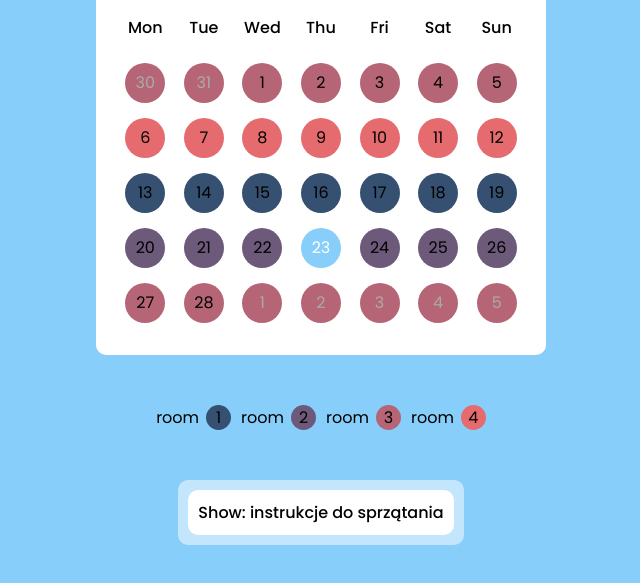
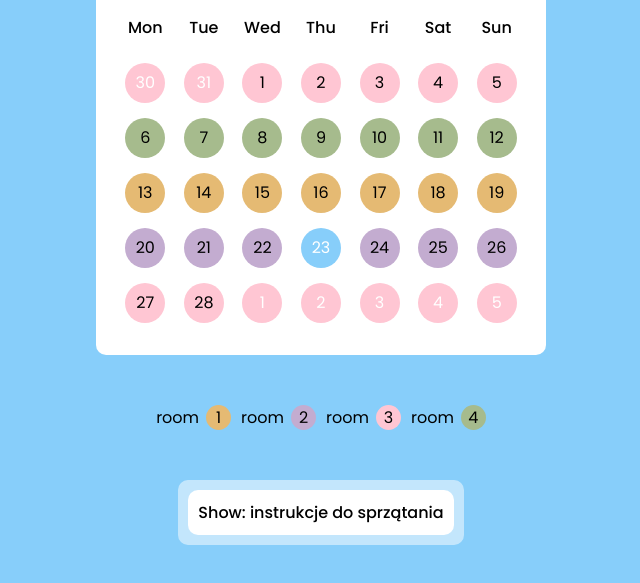
Before and after one commit to Panikarenko/Panikarenko.github.io, a plain HTML site: page index.html in a window 1280 px wide. Shown: the part 131-714 px from the top of the page, without its empty margins (319-959 px from the left). Drawn offline with nearby package versions, Linux system fonts and the light colour scheme.

Commit message:
change data color

```diff
--- a/style.css
+++ b/style.css
@@ -7,9 +7,7 @@
 }
 body{
     display: flex;
-    /* align-items: center; */
     justify-content: center;
-    /* min-height: 100vh; */
     background: #87CEFA;
     flex-wrap: wrap;
 }
@@ -71,7 +69,7 @@ body{
     font-weight: 500;
 }
 .days li.inactive{
-    color: #aaa;
+    color: white;
 }
 .days li.active{
     color: #fff;
@@ -92,16 +90,16 @@ body{
 }
 /* ??? */
 .days li.num-1::before{
-    background: #355070;
+    background: #E5BA73;
 }
 .days li.num-2::before{
-    background: #6d597a;
+    background: #C3ACD0;
 }
 .days li.num-3::before{
-    background: #b56576;
+    background: #FFC6D3;
 }
 .days li.num-4::before{
-    background: #e56b6f;
+    background: #A6BB8D;
 }
 /* ??? */
 .room-list-wrapper{
@@ -126,16 +124,16 @@ body{
     text-align: center;
 }
 .room-1{
-    background: #355070;
+    background: #E5BA73;
 }
 .room-2{
-    background: #6d597a;
+    background: #C3ACD0;
 }
 .room-3{
-    background: #b56576;
+    background: #FFC6D3;
 }
 .room-4{
-    background: #e56b6f;
+    background: #A6BB8D;
 }
 .button-wrapper{
     margin: 50px 0 50px;
```
